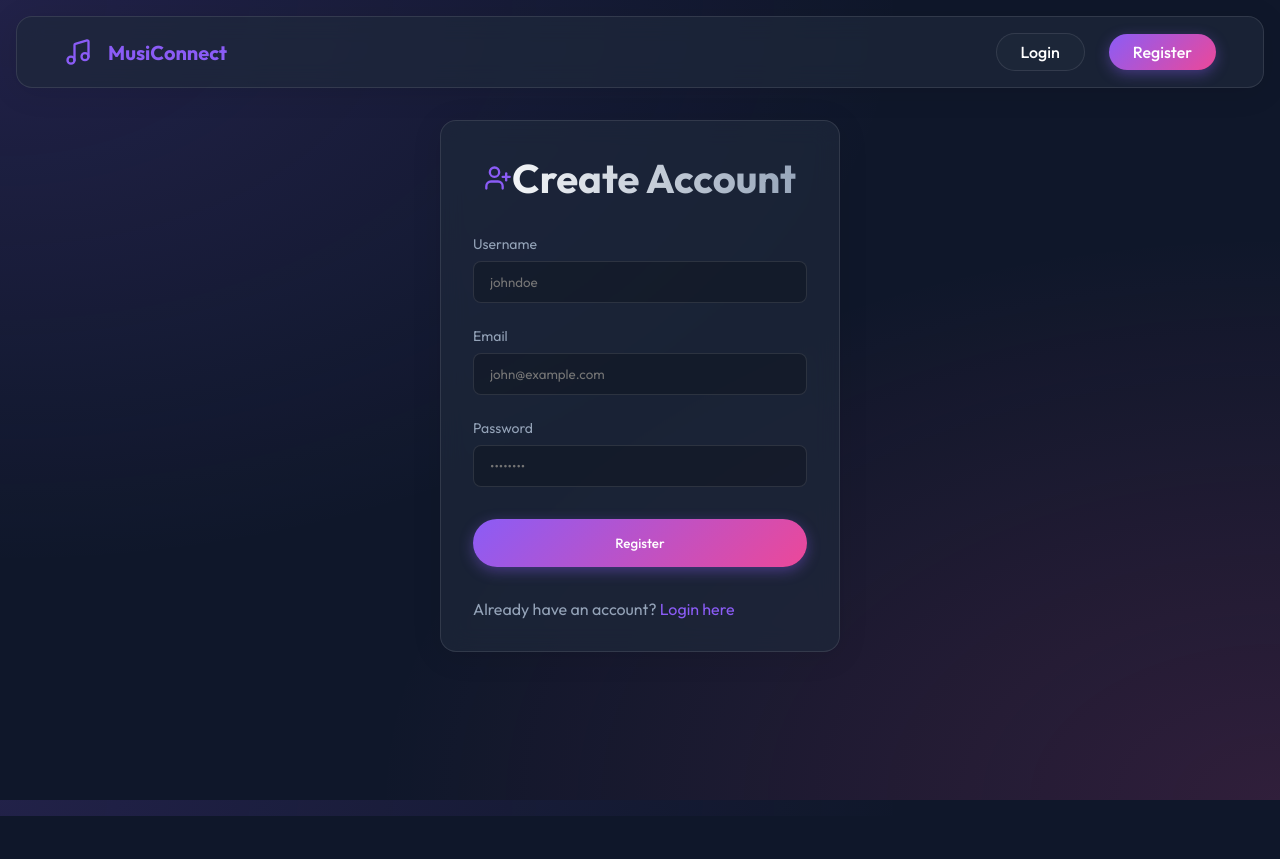
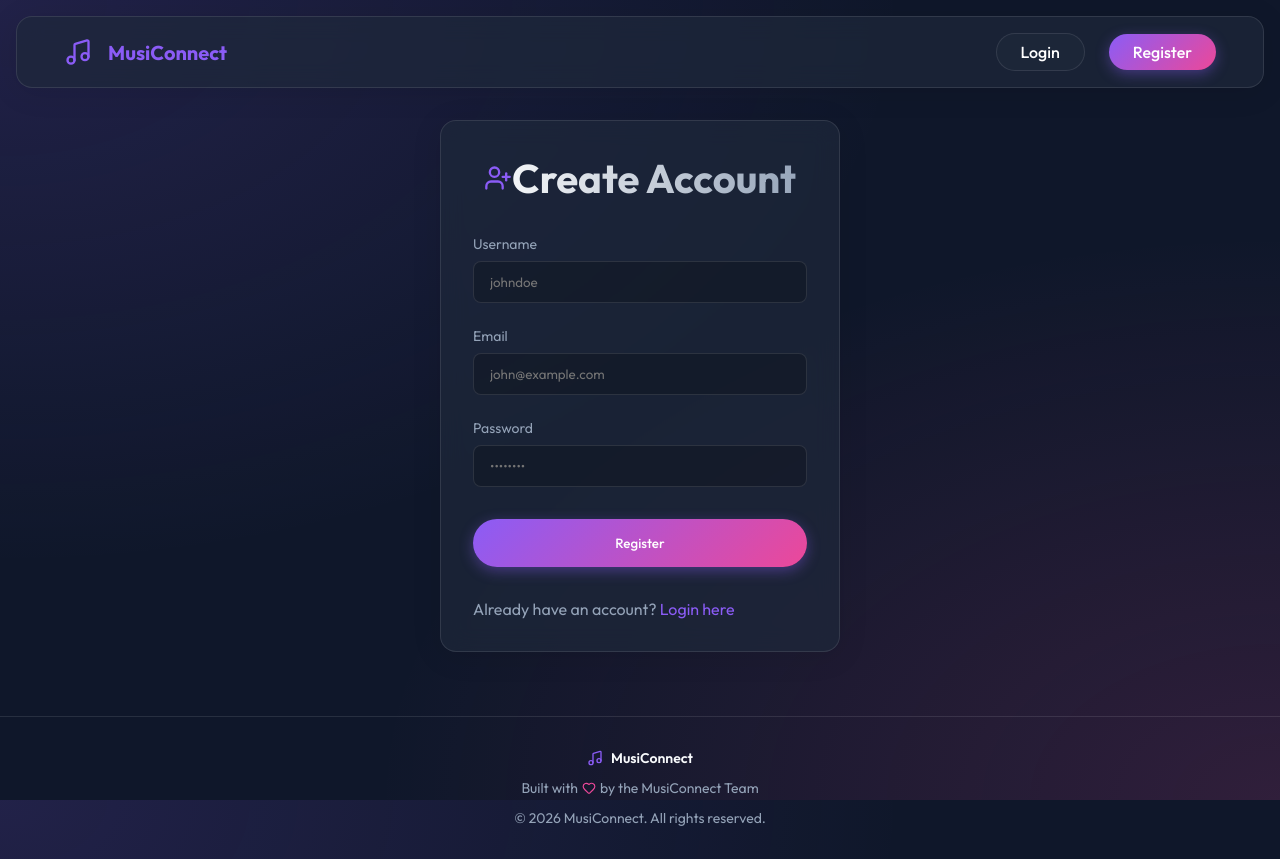
Before and after one commit to Aderajew-Aysheshim/Music_playlist_sharing_platforms-, a React (Vite) app in the folder client/: page /register in a window 1280 px wide. Before the commit the page ends 816 px from the top, so only its background shows below. Built offline with nearby package versions, Linux system fonts and the light colour scheme.

Commit message:
footer.jsx

```diff
--- a/client/src/App.jsx
+++ b/client/src/App.jsx
@@ -5,6 +5,7 @@ import Login from './pages/Login';
 import Register from './pages/Register';
 import Playlists from './pages/Playlists';
 import Upload from './pages/Upload';
+import Footer from './components/Footer';
 
 function App() {
   const isAuthenticated = !!localStorage.getItem('token');
@@ -21,6 +22,7 @@ function App() {
           <Route path="/register" element={!isAuthenticated ? <Register /> : <Navigate to="/" />} />
         </Routes>
       </div>
+      <Footer />
     </Router>
   );
 }
--- /dev/null
+++ b/client/src/components/Footer.jsx
@@ -0,0 +1,29 @@
+import { Music, Github, Heart } from 'lucide-react';
+
+function Footer() {
+  return (
+    <footer style={{
+      marginTop: '4rem',
+      padding: '2rem 1.5rem',
+      borderTop: '1px solid var(--border)',
+      textAlign: 'center',
+      color: 'var(--text-muted)',
+      fontSize: '0.875rem',
+      display: 'flex',
+      flexDirection: 'column',
+      alignItems: 'center',
+      gap: '0.75rem',
+    }}>
+      <div style={{ display: 'flex', alignItems: 'center', gap: '0.5rem' }}>
+        <Music size={16} style={{ color: 'var(--primary)' }} />
+        <span style={{ fontWeight: 600, color: 'var(--text)' }}>MusiConnect</span>
+      </div>
+      <p style={{ display: 'flex', alignItems: 'center', gap: '0.25rem' }}>
+        Built with <Heart size={14} style={{ color: 'var(--secondary)' }} /> by the MusiConnect Team
+      </p>
+      <p>&copy; {new Date().getFullYear()} MusiConnect. All rights reserved.</p>
+    </footer>
+  );
+}
+
+export default Footer;
```
